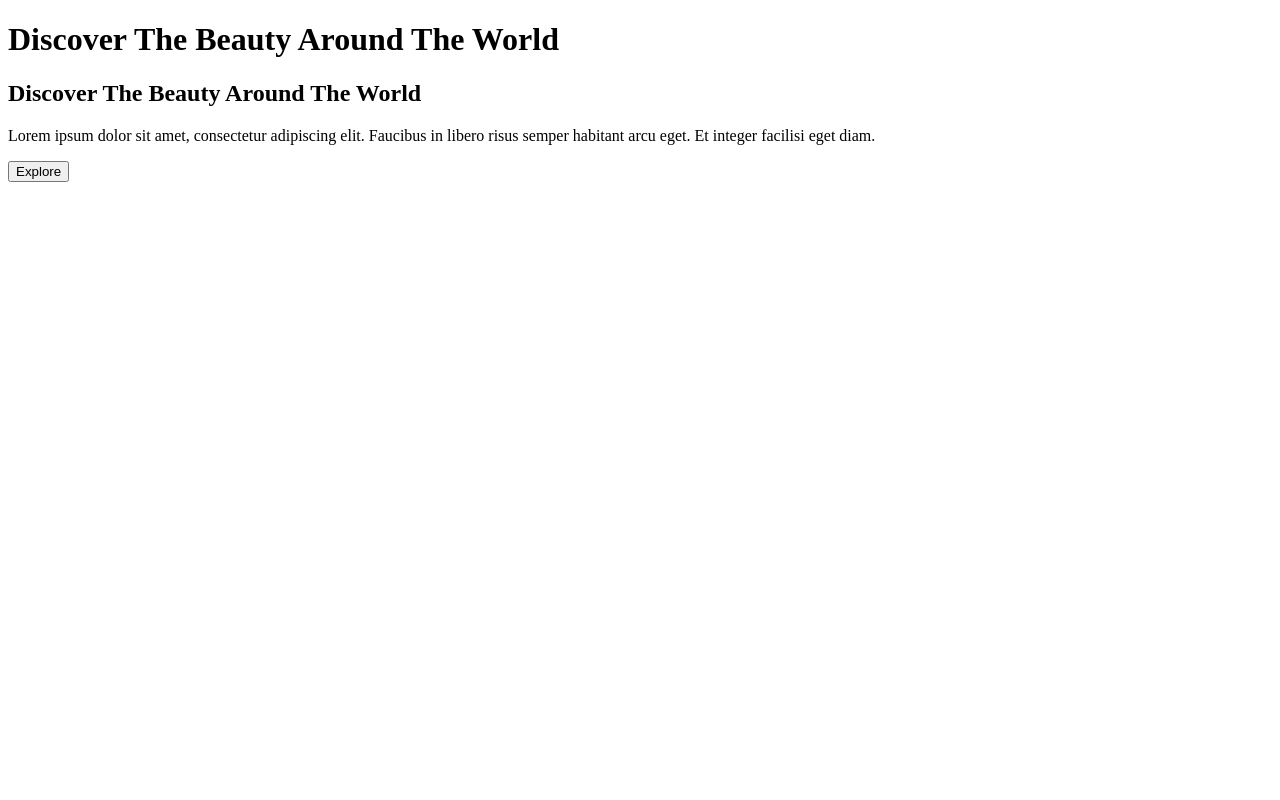
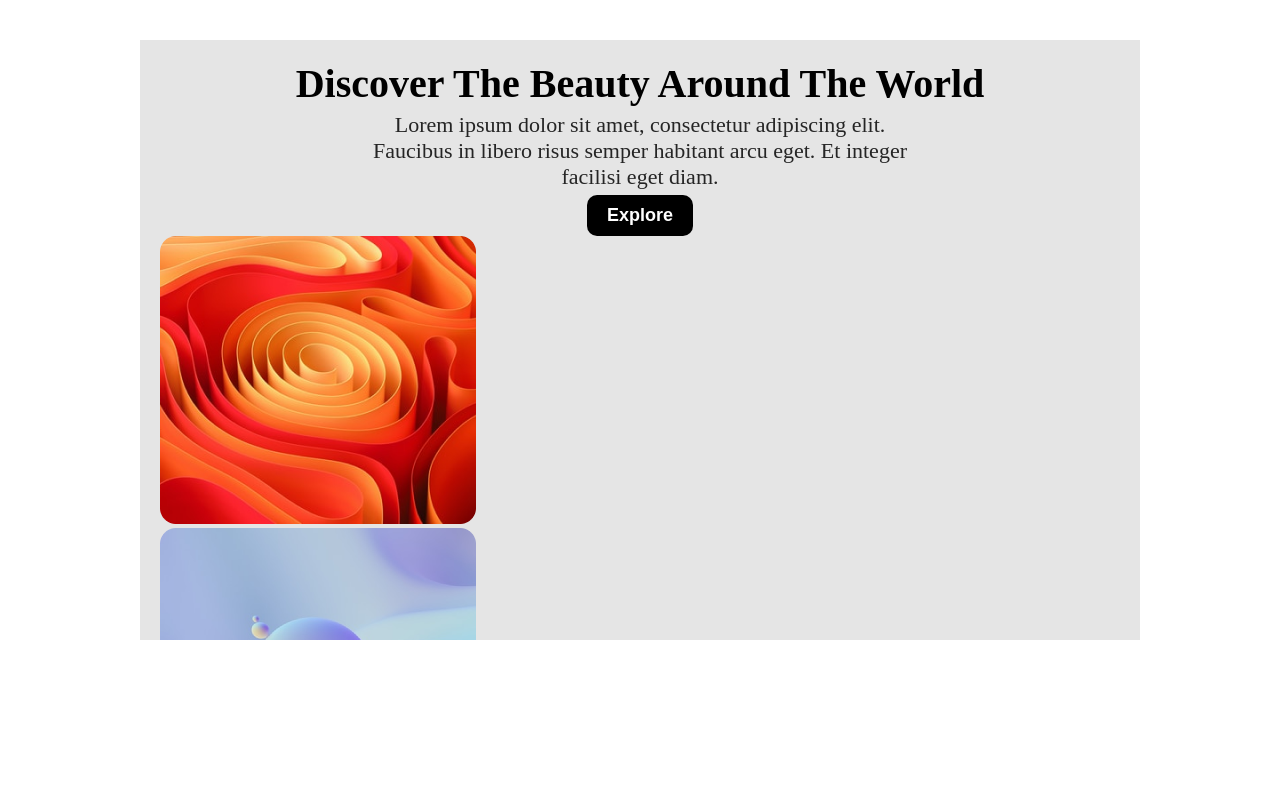
Before and after one commit to gracemugeche/gomycode-discover-the-beauty-1, a plain HTML site: page index.html in a window 1280 px wide. Drawn offline with Linux system fonts and the light colour scheme.

Commit message:
update styles.css. styled the text content

```diff
--- a/css/styles.css
+++ b/css/styles.css
@@ -0,0 +1,50 @@
+/* reset style */
+*{
+    box-sizing: border-box;
+    border: 0;
+    margin: 0;
+    padding: 0;
+}
+/* section styles */
+section{
+    background-color: #e5e5e5;
+    padding: 20px;
+    width: 1000px;
+    max-width: 1500px;
+    height: 600px;
+    margin: 40px auto;
+    overflow: hidden;
+}
+
+/* upper -text-content */
+.text-content {
+    height: calc(2* 100/5);
+    display: flex;
+    flex-direction:column;
+    align-items: center;
+    justify-content: space-between;
+}
+
+/* text content h2 */
+.text-content > h2 {
+    font-size: 40px;
+    font-weight: 900;
+}
+
+.text-content > p{
+    width: 60%;
+    padding: 5px 10px;
+    font-size: 22px;
+    text-align: center;
+    color: #252525;
+}
+
+/* button */
+.text-content > button{
+    padding: 10px 20px;
+    background-color: black;
+    color: white;
+    font-size:18px;
+    font-weight: 700;
+    border-radius: 10px;
+}
--- a/index.html
+++ b/index.html
@@ -4,11 +4,12 @@
     <meta charset="UTF-8" />
     <meta name="viewport" content="width=device-width, initial-scale=1.0" />
     <title>Discover The Beauty Around The World</title>
+    <link rel="stylesheet" href="./css/styles.css"
   </head>
   <body>
-    <header>
+    <!--header>
       <h1>Discover The Beauty Around The World</h1>
-    </header>
+    </header-->
     <main>
       <!-- Hero Section -->
       <section>
@@ -25,7 +26,38 @@
 
         <!-- image content -->
         <div class="image-list">
-          <div><img src="" alt="" /></div>
+          <!-- image 1 -->
+          <div class="image-card">
+            <img src="./images/image1.png" alt="image1" />
+          </div>
+          <!-- image 2 -->
+          <div class="image-card">
+            <img src="./images/image2.png" alt="image2" />
+          </div>
+          <!-- image 3 -->
+          <div class="image-card">
+            <img src="./images/image3.png" alt="image3" />
+          </div>
+          <!-- image 4 -->
+          <div class="image-card">
+            <img src="./images/image4.png" alt="image4" />
+          </div>
+          <!-- image 5 -->
+          <div class="image-card">
+            <img src="./images/image5.png" alt="image5" />
+          </div>
+          <!-- image 6 -->
+          <div class="image-card">
+            <img src="./images/image6.png" alt="image6" />
+          </div>
+          <!-- image 7 -->
+          <div class="image-card">
+            <img src="./images/image7.png" alt="image7" />
+          </div>
+          <!-- image 8 -->
+          <div class="image-card">
+            <img src="./images/image8.png" alt="image8" />
+          </div>
         </div>
       </section>
     </main>
```
